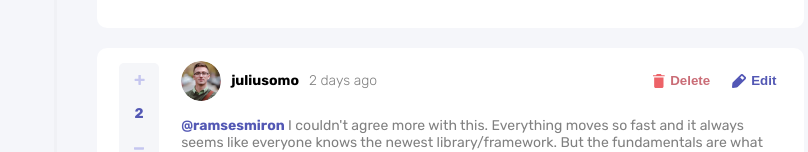
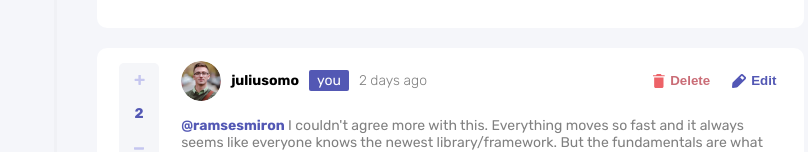
Before and after one commit to keyboard97/Interactive-comments-section-Frontend-Mentor-Vuejs, a Vue app: page / in a window 1280 px wide. Shown: the part 500-652 px from the top of the page, without its empty margins (240-1048 px from the left). Built offline with nearby package versions, Linux system fonts and the light colour scheme.

Commit message:
fix you div

```diff
--- a/src/components/CommentCardComponent.vue
+++ b/src/components/CommentCardComponent.vue
@@ -100,6 +100,7 @@ const doDelete = () => {
                         <div>
                             <img alt="avatar profile photo" :src="useLoadAsset(props.comment.user.image.webp)">
                             <b class="username">{{ props.comment.user.username }}</b>
+                            <div v-if="props.comment.user.username === props.currentUser" class="you-sign">you</div>
                             <p class="created">{{ props.comment.createdAt }}</p>
                         </div>
 
@@ -144,6 +145,13 @@ const doDelete = () => {
 </template>
 
 <style scoped>
+
+.you-sign{
+    padding: 2px 8px;
+    background-color: #5358b4;
+    color: white;
+    border-radius: 2px;
+}
 .add-comment-container {
     margin-top: -5px;
 }
@@ -155,9 +163,11 @@ const doDelete = () => {
 .comment>p>span {
     color: #5358b4;
 }
+
 .comment>p {
     text-align: left;
 }
+
 .options.mobile {
     display: flex;
     flex-direction: row;
```
